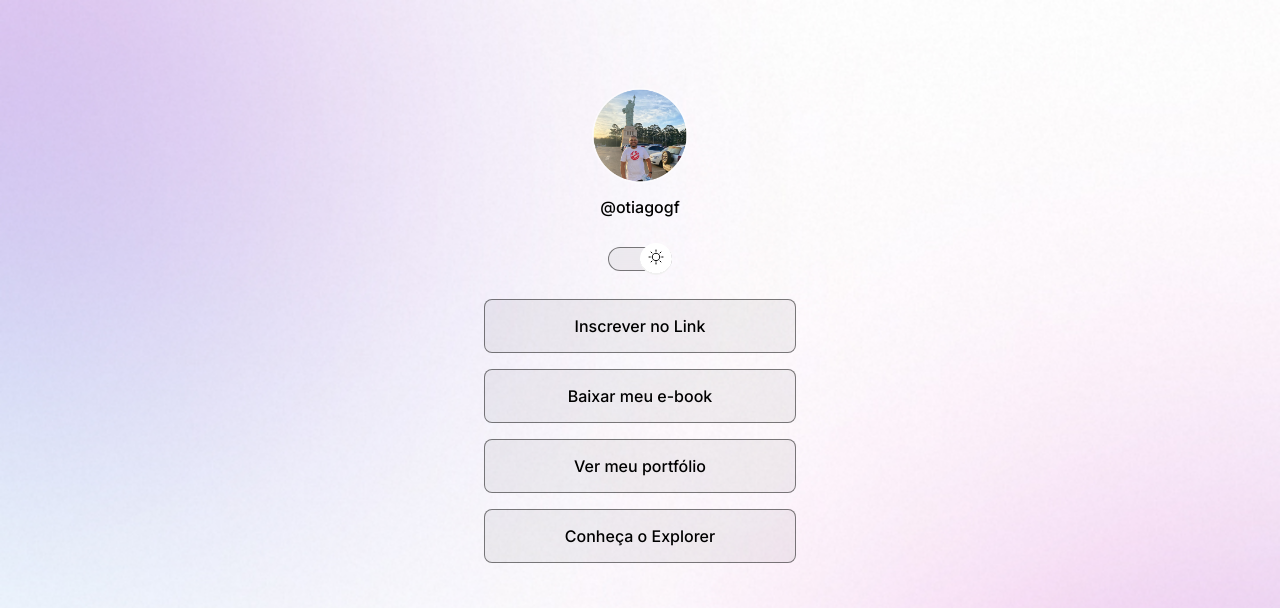
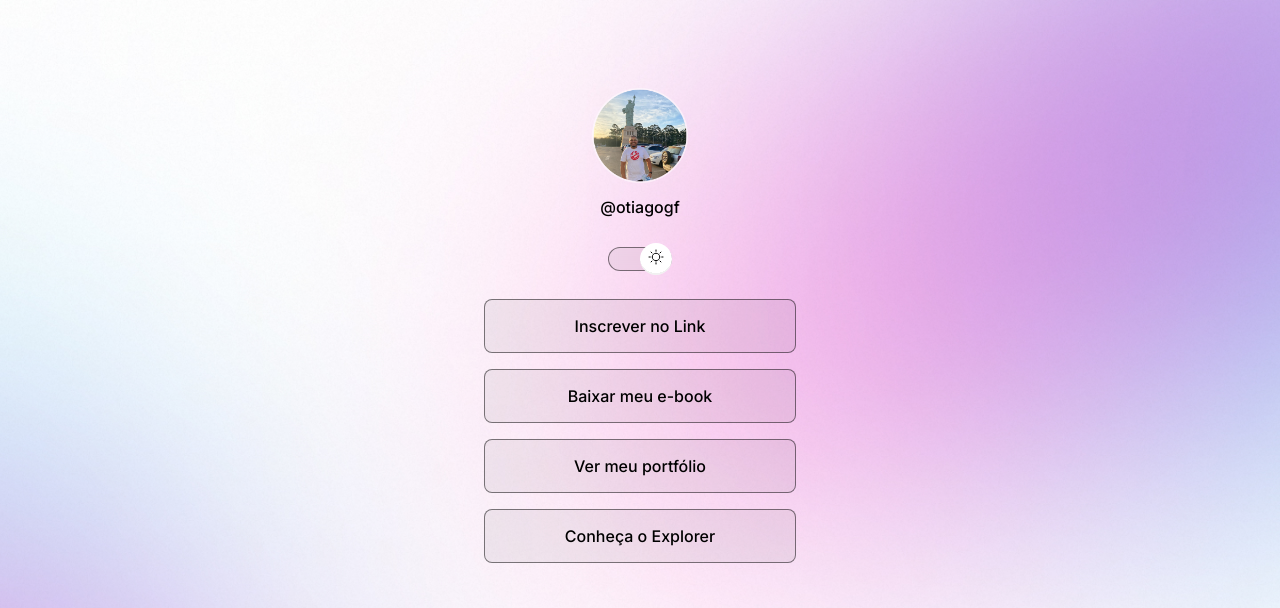
Before and after one commit to otiagogf/discover-rocketseat-2.0, a plain HTML site: page devlinks/index.html in a window 1280 px wide. Shown: the top 608 px of the page. Drawn offline with nearby package versions, Linux system fonts and the light colour scheme.

Commit message:
Background media querie

```diff
--- a/devlinks/style.css
+++ b/devlinks/style.css
@@ -39,6 +39,7 @@ body {
     transformei o background em chamada short
     */
     background: var(--bg-url-dark);
+    height: 100vh;
 }
 
 
@@ -182,3 +183,18 @@ footer {
     text-align: center;
     font-size: 14px;
 }
+
+/* Media query*/
+
+@media (min-width: 700px) {
+    :root {
+        --bg-url-dark: url(./assets/bg-desk-darmode.jpg) no-repeat top
+    center/cover;
+    }
+
+    .light {
+        --bg-url-dark: url(./assets/bg-desk-lightmode.jpg) no-repeat top
+    center/cover;
+    }
+
+}
```
Also changed, not shown: devlinks/assets/bg-desk-darmode.jpg (added), devlinks/assets/bg-desk-lightmode.jpg (added).
